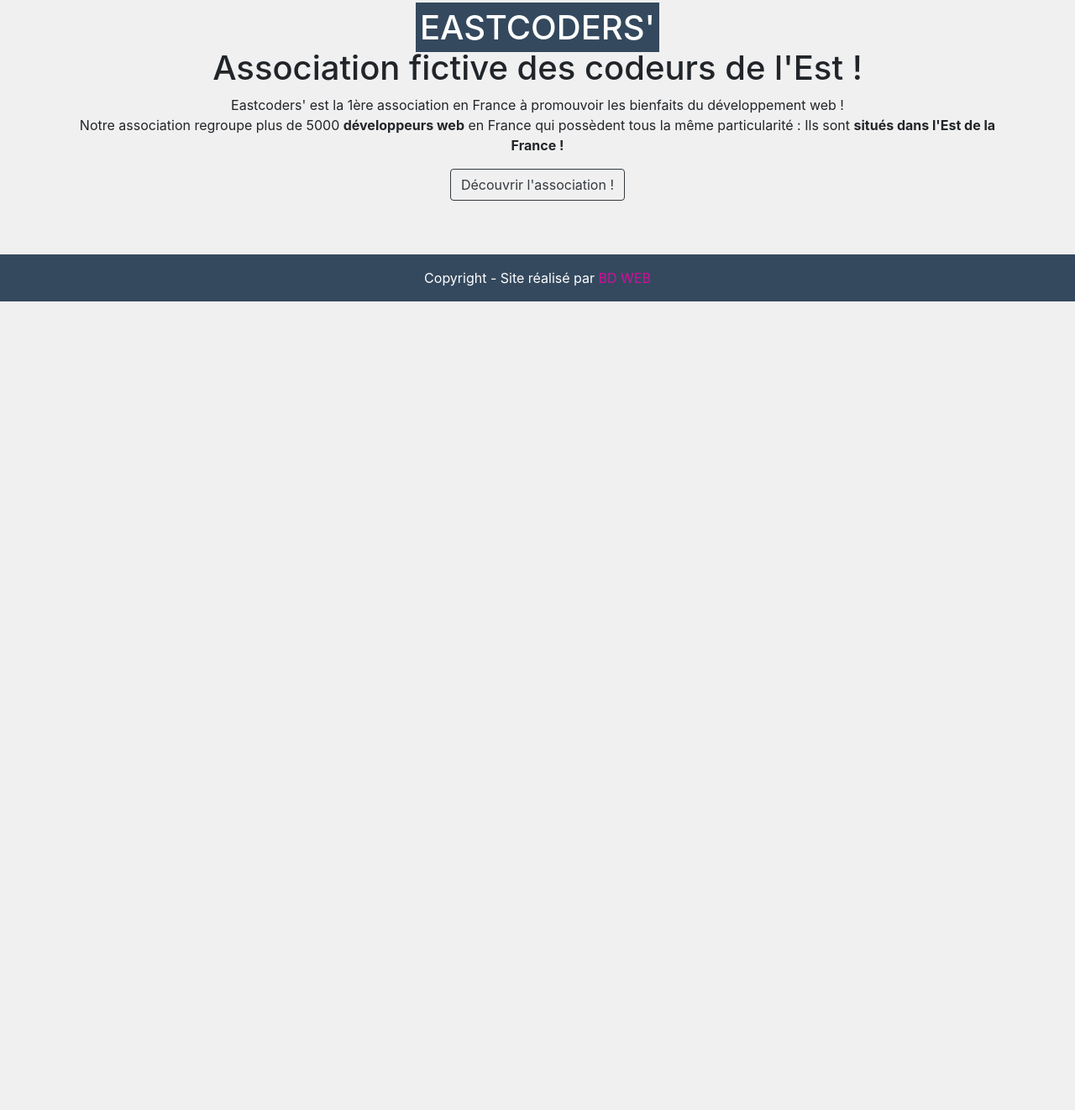
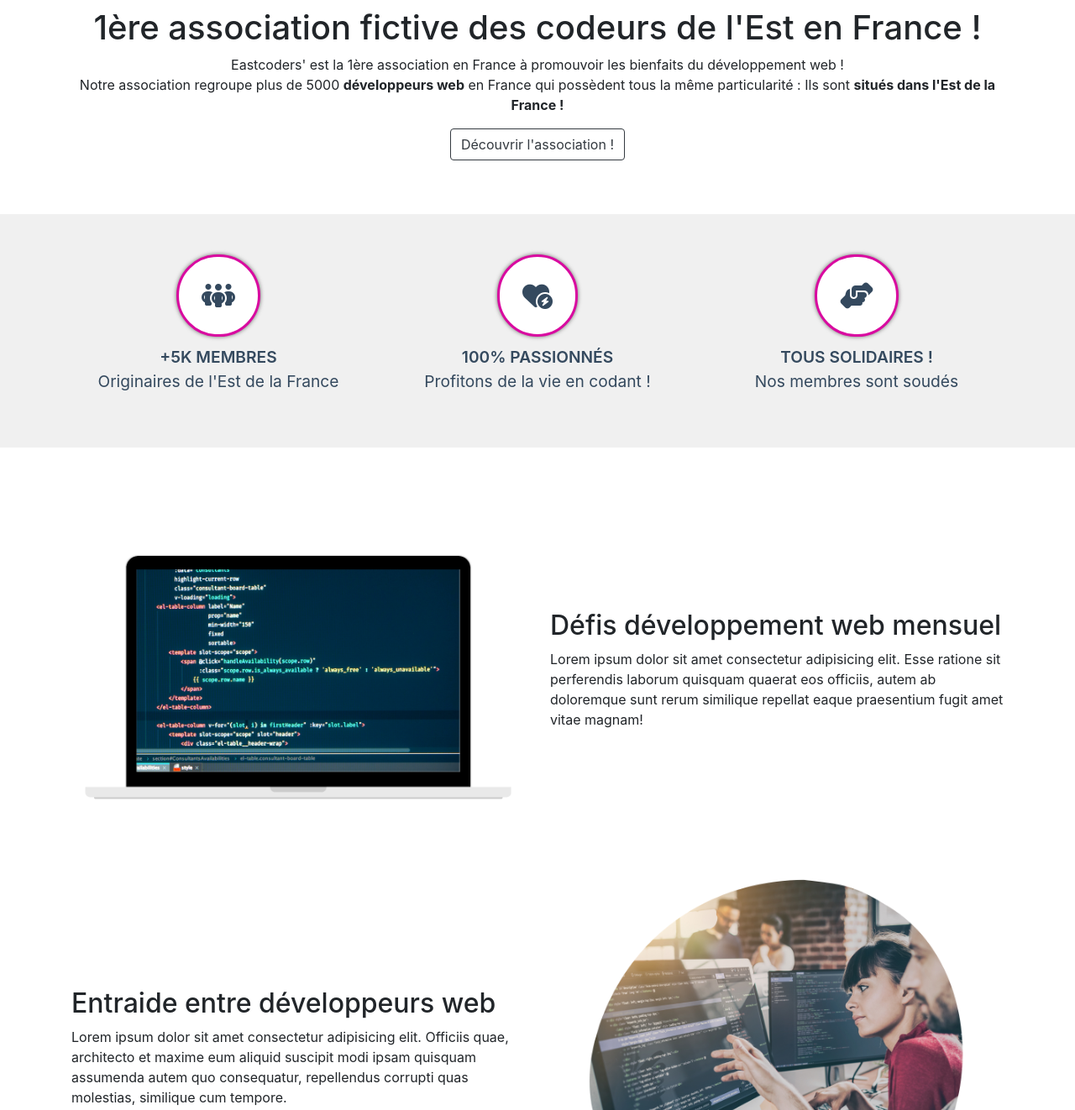
Before and after one commit to bdomat/eastcoders, a plain HTML site: page index.html in a window 1280 px wide. Shown: the part 780-2102 px from the top of the page at 84% size. Before the commit the page ends 1155 px from the top, so only its background shows below. Drawn offline with nearby package versions, Linux system fonts and the light colour scheme.

Commit message:
Ajout contenu Accueil

```diff
--- a/css/style.css
+++ b/css/style.css
@@ -6,16 +6,11 @@ Version: 0.0.3
 /*General*/
 body{
     width :100%;
-    background-color: #f0f0f0;
+    background-color: #ffffff;
+    font-size: 16px;
 }
 a, a:hover{
     color: #D90AA0;
-}
-.logo-text{
-    background-color: #34495E;
-    color:#ffffff;
-    font-weight: 500;
-    padding: 0.3rem;
 }
 
 /*Header*/
@@ -31,6 +26,35 @@ a, a:hover{
 .intro{
     text-align: center;
 }
+.reassurance{
+    background-color: #f0f0f0;
+    color: #34495e;
+    font-weight: 500;
+    font-size: 1.2rem;
+}
+.reassurance p{
+    font-weight: 400;
+}
+
+.reassurance-ico{
+    background-color: #ffffff;
+    color: #34495e;
+    border-radius: 60px;
+    font-size: 2rem;
+    padding: 30px 27px;
+    margin-bottom: 10px;
+    border: 3px solid #D90AA0;
+    box-shadow: 0px 0px 5px #6c6a6a;
+}
+#reassurance-title{
+    text-transform: uppercase;
+    font-weight: 600;
+    font-size: 1.2rem;
+    margin-bottom: 0px;
+}
+.illustration{
+    max-width: 100%;
+}
 
 /*Footer*/
 
--- a/index.html
+++ b/index.html
@@ -9,6 +9,7 @@
         <!--scripts-->
         <script src="https://code.jquery.com/jquery-3.3.1.slim.min.js" integrity="sha384-q8i/X+965DzO0rT7abK41JStQIAqVgRVzpbzo5smXKp4YfRvH+8abtTE1Pi6jizo" crossorigin="anonymous"></script>
         <script src="library/bootstrap-4.4.1-dist/js/bootstrap.bundle.js"></script>
+        <script src="https://kit.fontawesome.com/2ead1f33fb.js" crossorigin="anonymous"></script>
         <!--stylesheets-->
         <link href="library/bootstrap-4.4.1-dist/css/bootstrap.min.css" rel="stylesheet" type="text/css" media="all">
         <link href="css/style.css" rel="stylesheet" type="text/css" media="all">
@@ -71,19 +72,64 @@
             </section>
             <!--end slider-->
             <!--introudction-->
-            <section class="container intro py-5">
-                <h1> <span class="logo-text">EASTCODERS'</span><br> Association fictive des codeurs de l'Est !</h1>
-                <p>Eastcoders' est la 1ère association en France à promouvoir les bienfaits du développement web !<br>
-                Notre association regroupe plus de 5000 <b>développeurs web</b> en France qui possèdent tous la même particularité : Ils sont <b>situés dans l'Est de la France !</b> </p>
-                <p>
-                    <a class="btn btn-outline-dark" href="#">Découvrir l'association !</a>
-                </p>
+            <section class="intro py-5">
+                <div class="container">
+                    <h1> 1ère association fictive des codeurs de l'Est en France !</h1>
+                    <p>Eastcoders' est la 1ère association en France à promouvoir les bienfaits du développement web !<br>
+                    Notre association regroupe plus de 5000 <b>développeurs web</b> en France qui possèdent tous la même particularité : Ils sont <b>situés dans l'Est de la France !</b> </p>
+                    <p>
+                        <a class="btn btn-outline-dark" href="#">Découvrir l'association !</a>
+                    </p>
+                </div>
             </section>
             <!--end introduction-->
-            <section>
-
+            <section class="reassurance py-5">
+                <div class="container">
+                    <div class="row">
+                        <div class="col-sm text-center">
+                            <i class="fa-sharp fa-solid fa-people-group reassurance-ico"></i>
+                            <p id="reassurance-title">+5k Membres</p>
+                            <p>Originaires de l'Est de la France</p>
+                        </div>
+                        <div class="col-sm text-center">
+                            <i class="fa-solid fa-heart-circle-bolt reassurance-ico"></i>
+                            <p id="reassurance-title">100% Passionnés</p>
+                            <p>Profitons de la vie en codant !</p>
+                        </div>
+                        <div class="col-sm text-center">
+                            <i class="fa-solid fa-handshake-angle reassurance-ico"></i>
+                            <p id="reassurance-title">Tous Solidaires !</p>
+                            <p>Nos membres sont soudés</p>
+                        </div>
+                    </div>
+                </div>
             </section>
          </main>
+         <section class="py-5">
+            <div class="container">
+                <div class="row">
+                    <div class="col-sm my-auto">
+                        <img class="illustration" src="img/developpement-web.png" alt="Développement web"/>
+                    </div>
+                    <div class="col-sm my-auto">
+                        <h2 class="p-title-2">Défis développement web mensuel</h2>
+                        <p>Lorem ipsum dolor sit amet consectetur adipisicing elit. Esse ratione sit perferendis laborum quisquam quaerat eos officiis, autem ab doloremque sunt rerum similique repellat eaque praesentium fugit amet vitae magnam!</p>
+                    </div>
+                </div>
+            </div>
+            <div class="container">
+                <div class="row">
+                    <div class="col-sm my-auto">
+                        <h2 class="p-title-2">Entraide entre développeurs web</h2>
+                        <p>Lorem ipsum dolor sit amet consectetur adipisicing elit. Officiis quae, architecto et maxime eum aliquid suscipit modi ipsam quisquam assumenda autem quo consequatur, repellendus corrupti quas molestias, similique cum tempore.</p>
+                    </div>
+                    <div class="col-sm my-auto">
+                        <img class="illustration" src="img/entraide-developpeurs-web.png" alt="Entraide entre développeurs web"/>
+                    </div>
+                </div>
+            </div>
+        </section>
+     </main>
          <!--end main section-->
          <!--footer-->
          <footer>
```
Also changed, not shown: img/developpement-web.png (added), img/entraide-developpeurs-web.png (added).
